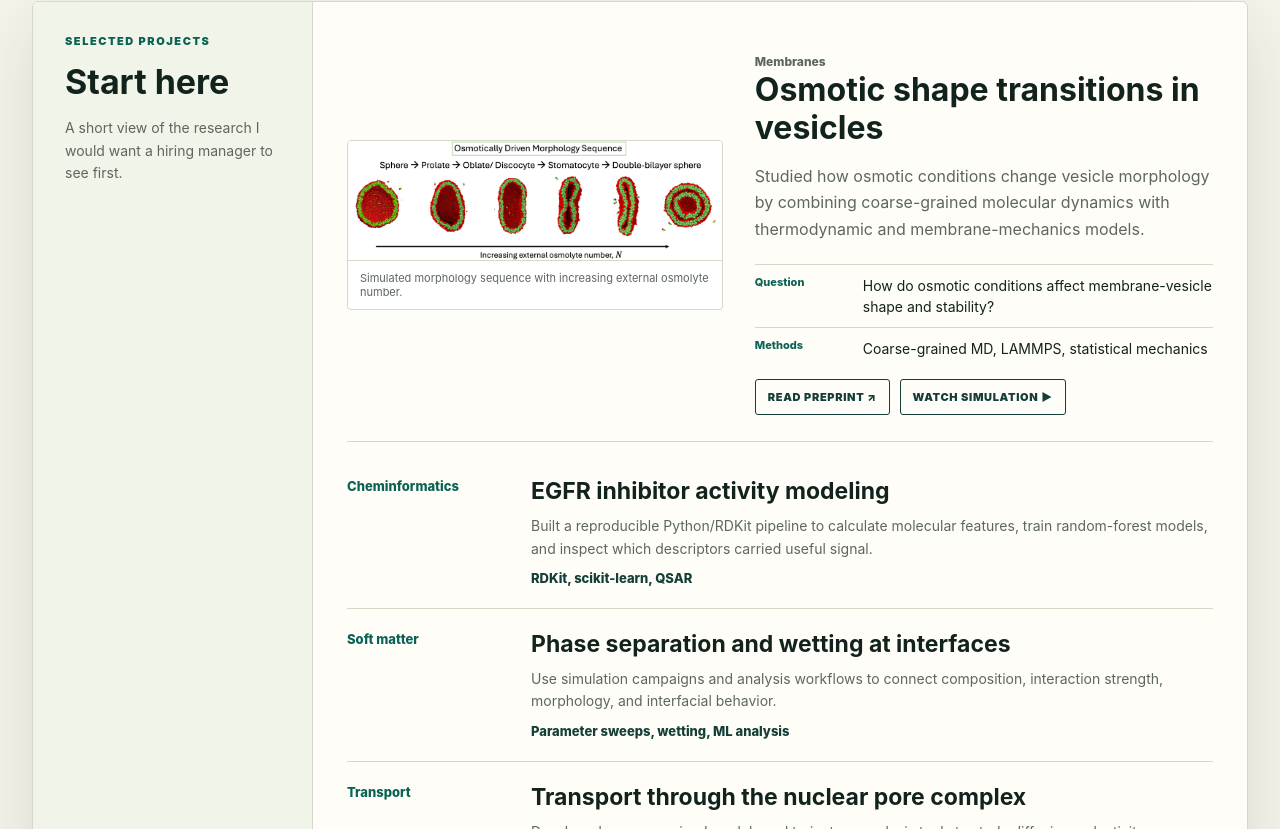
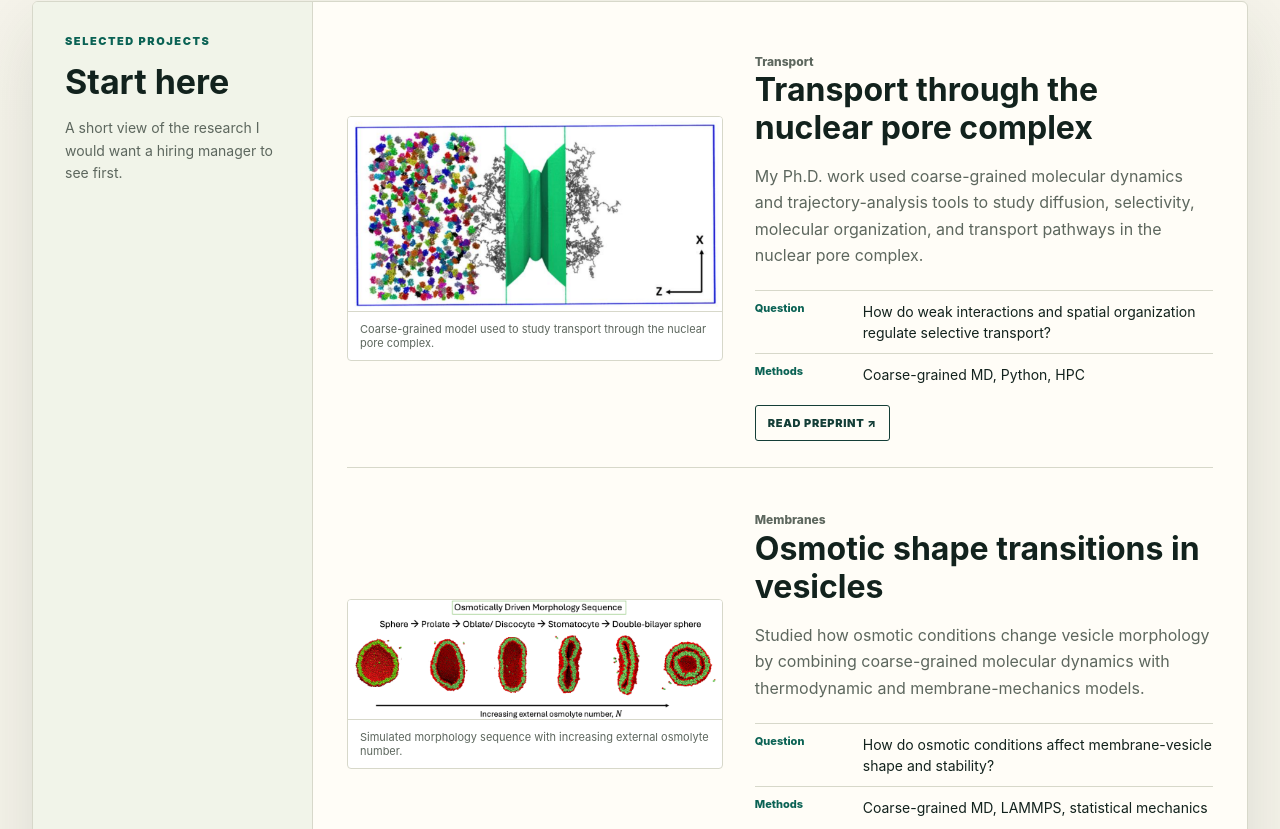
Before and after one commit to skg43/skg43.github.io, a React (Vite) app: page / in a window 1280 px wide. Shown: the part 1111-1940 px from the top of the page. Built offline with nearby package versions, Linux system fonts and the light colour scheme.

Commit message:
Redesignd

```diff
--- a/src/App.tsx
+++ b/src/App.tsx
@@ -13,6 +13,7 @@ type Project = {
   title: string;
   description: string;
   methods: string;
+  question?: string;
   href?: string;
   linkLabel?: string;
   media?: ProjectMedia;
@@ -24,6 +25,23 @@ type Project = {
 type SectionKey = "work" | "capabilities" | "experience" | "publications";
 
 const projects: Project[] = [
+  {
+    area: "Transport",
+    title: "Transport through the nuclear pore complex",
+    description:
+      "My Ph.D. work used coarse-grained molecular dynamics and trajectory-analysis tools to study diffusion, selectivity, molecular organization, and transport pathways in the nuclear pore complex.",
+    methods: "Coarse-grained MD, Python, HPC",
+    question: "How do weak interactions and spatial organization regulate selective transport?",
+    media: {
+      type: "image",
+      src: "./media/npc-transport-model.png",
+      alt: "Coarse-grained nuclear pore complex transport model with crowded proteins and transport cargo",
+      caption: "Coarse-grained model used to study transport through the nuclear pore complex.",
+    },
+    featured: true,
+    href: "https://doi.org/10.64898/2026.02.23.707554",
+    linkLabel: "Read preprint",
+  },
   {
     area: "Cheminformatics",
     title: "EGFR inhibitor activity modeling",
@@ -39,6 +57,7 @@ const projects: Project[] = [
     description:
       "Studied how osmotic conditions change vesicle morphology by combining coarse-grained molecular dynamics with thermodynamic and membrane-mechanics models.",
     methods: "Coarse-grained MD, LAMMPS, statistical mechanics",
+    question: "How do osmotic conditions affect membrane-vesicle shape and stability?",
     media: {
       type: "image",
       src: "./media/osmotic-morphology-sequence.png",
@@ -57,15 +76,6 @@ const projects: Project[] = [
     description:
       "Use simulation campaigns and analysis workflows to connect composition, interaction strength, morphology, and interfacial behavior.",
     methods: "Parameter sweeps, wetting, ML analysis",
-  },
-  {
-    area: "Transport",
-    title: "Transport through the nuclear pore complex",
-    description:
-      "Developed coarse-grained models and trajectory-analysis tools to study diffusion, selectivity, molecular organization, and transport pathways in the nuclear pore complex.",
-    methods: "Coarse-grained MD, Python, HPC",
-    href: "https://doi.org/10.64898/2026.02.23.707554",
-    linkLabel: "Read preprint",
   },
   {
     area: "Molecular structure",
@@ -163,7 +173,7 @@ const sections: { key: SectionKey; label: string; eyebrow: string; summary: stri
 export default function Home() {
   const [activeSection, setActiveSection] = useState<SectionKey>("work");
   const activeMeta = sections.find((section) => section.key === activeSection)!;
-  const featuredProject = projects.find((project) => project.featured)!;
+  const featuredProjects = projects.filter((project) => project.featured);
   const remainingProjects = projects.filter((project) => !project.featured);
 
   return (
@@ -265,27 +275,31 @@ export default function Home() {
           >
             {activeSection === "work" && (
               <div className="work-layout">
-                <article className="featured-case">
-                  {featuredProject.media && (
+                <div className="featured-stack">
+                  {featuredProjects.map((project) => (
+                    <article className="featured-case" key={project.title}>
+                      {project.media && (
                         <figure className="case-media">
-                      <img src={featuredProject.media.src} alt={featuredProject.media.alt} loading="lazy" />
-                      {featuredProject.media.caption && <figcaption>{featuredProject.media.caption}</figcaption>}
+                          <img src={project.media.src} alt={project.media.alt} loading="lazy" />
+                          {project.media.caption && <figcaption>{project.media.caption}</figcaption>}
                         </figure>
                       )}
                       <div>
-                    <p className="project-area">{featuredProject.area}</p>
-                    <h3>{featuredProject.title}</h3>
-                    <p>{featuredProject.description}</p>
+                        <p className="project-area">{project.area}</p>
+                        <h3>{project.title}</h3>
+                        <p>{project.description}</p>
                         <dl className="project-meta">
-                      <div><dt>Question</dt><dd>How do osmotic conditions affect membrane-vesicle shape and stability?</dd></div>
-                      <div><dt>Methods</dt><dd>{featuredProject.methods}</dd></div>
+                          {project.question && <div><dt>Question</dt><dd>{project.question}</dd></div>}
+                          <div><dt>Methods</dt><dd>{project.methods}</dd></div>
                         </dl>
                         <div className="project-actions">
-                      {featuredProject.href && <a href={featuredProject.href} target="_blank" rel="noreferrer">{featuredProject.linkLabel} ↗</a>}
-                      {featuredProject.videoHref && <a href={featuredProject.videoHref} target="_blank" rel="noreferrer">{featuredProject.videoLabel} ▶</a>}
+                          {project.href && <a href={project.href} target="_blank" rel="noreferrer">{project.linkLabel} ↗</a>}
+                          {project.videoHref && <a href={project.videoHref} target="_blank" rel="noreferrer">{project.videoLabel} ▶</a>}
                         </div>
                       </div>
                     </article>
+                  ))}
+                </div>
                 <div className="project-list">
                   {remainingProjects.map((project) => (
                     <article className="project-row" key={project.title}>
--- a/src/styles.css
+++ b/src/styles.css
@@ -304,7 +304,11 @@ h1 {
 }
 .board-panel { padding: 34px; }
 
-.work-layout { display: grid; gap: 14px; }
+.work-layout { display: grid; gap: 18px; }
+.featured-stack {
+  display: grid;
+  gap: 26px;
+}
 .featured-case {
   display: grid;
   grid-template-columns: minmax(300px, .82fr) minmax(0, 1fr);
@@ -315,6 +319,9 @@ h1 {
   border: 0;
   border-bottom: 1px solid var(--line);
   border-radius: 0;
+}
+.featured-case:last-child {
+  padding-bottom: 28px;
 }
 .case-media {
   margin: 0;
```
Also changed, not shown: public/media/npc-transport-model.png (added). Lines whose indentation alone changed are shown as unchanged.
